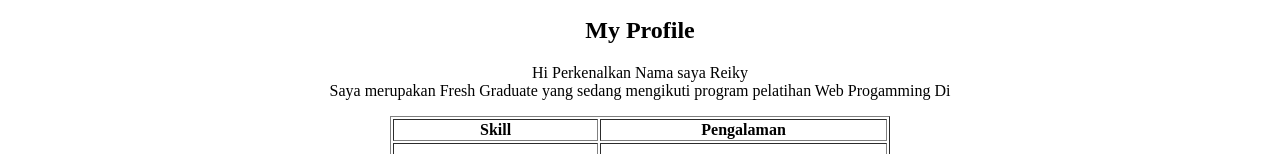
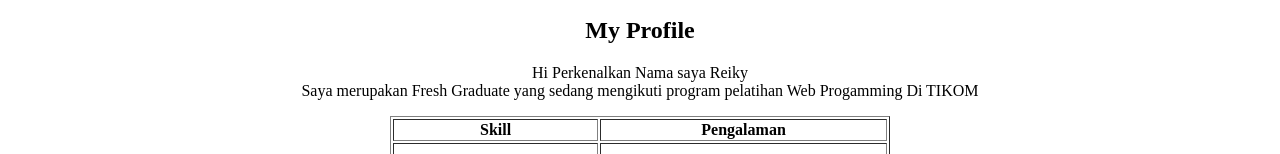
Before and after one commit to Reikyyusac/Project1-ProfilHTML, a plain HTML site: page index.html in a window 1280 px wide. Shown: the part 349-503 px from the top of the page. Drawn offline with Linux system fonts and the light colour scheme.

Commit message:
Update index.html

```diff
--- a/index.html
+++ b/index.html
@@ -25,7 +25,7 @@
     <div style="text-align: center;">
     <h2>My Profile</h2>
     <p>Hi Perkenalkan Nama saya Reiky<br>
-        Saya merupakan Fresh Graduate yang sedang mengikuti program pelatihan Web Progamming Di
+        Saya merupakan Fresh Graduate yang sedang mengikuti program pelatihan Web Progamming Di TIKOM
     </p>
     </div>
 
```
